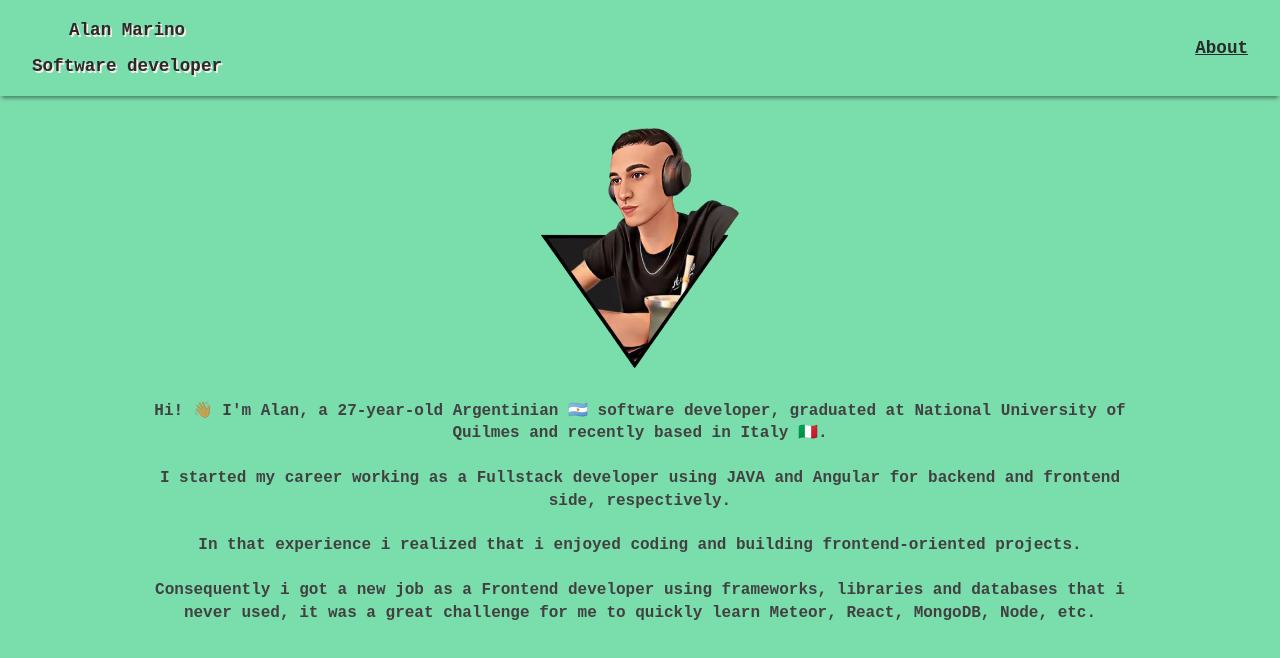
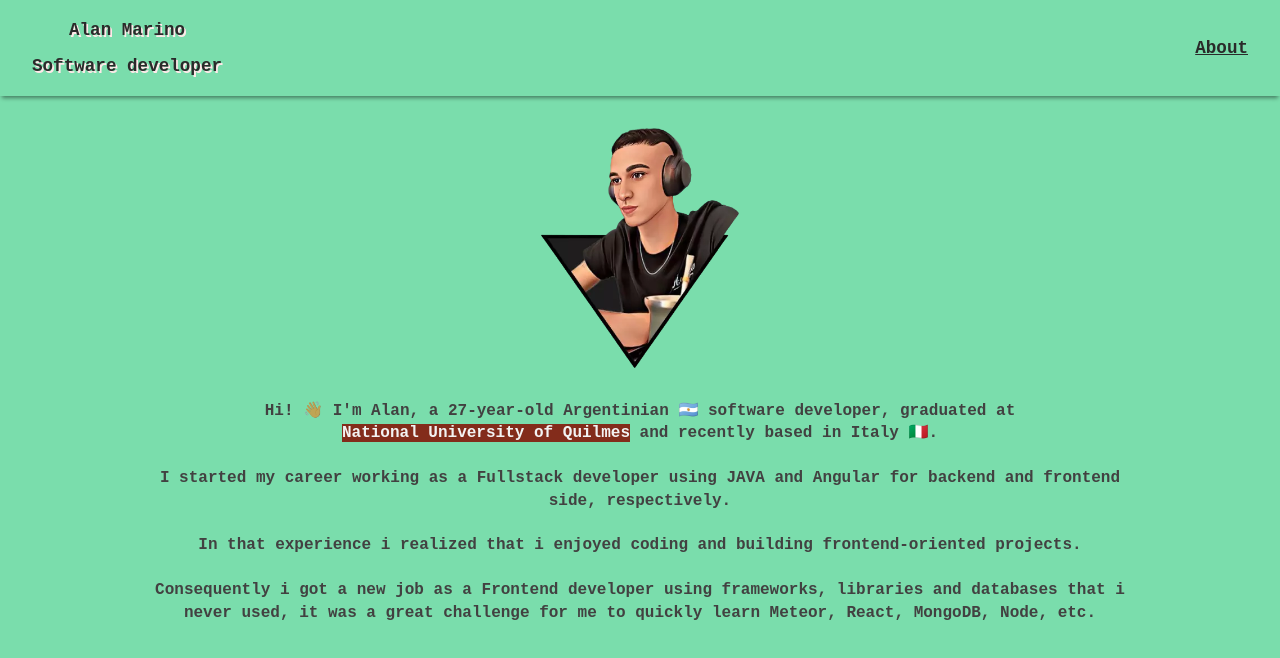
Before and after one commit to marinoalan/portfolio, a Next.js app: page / in a window 1280 px wide. Shown: the top 658 px of the page. Built offline with nearby package versions, Linux system fonts and the light colour scheme.

Commit message:
Added background color to UNQ link

```diff
--- a/pages/index.tsx
+++ b/pages/index.tsx
@@ -1,4 +1,5 @@
 import type { NextPage } from "next";
+import NextLink from "next/link";
 import styled from "styled-components";
 
 const CenteredText = styled.p`
@@ -50,14 +51,56 @@ const WavingHand = styled.span`
   }
 `;
 
+const CustomLink = styled.a`
+  background-color: #832c1b;
+  text-decoration: unset;
+  white-space: nowrap;
+  color: #f3f3f3;
+`;
+
+const FlagSpan = styled.span`
+  @media (prefers-color-scheme: dark) {
+    -webkit-background-clip: text !important;
+    -webkit-text-fill-color: transparent;
+  }
+`;
+
+const ArgentinaFlagText = styled(FlagSpan)`
+  @media (prefers-color-scheme: dark) {
+    background: radial-gradient(circle at center, white, #73abde 50%);
+  }
+`;
+
+const ItalianFlagText = styled(FlagSpan)`
+  @media (prefers-color-scheme: dark) {
+    background: linear-gradient(to right, #0c9246, #ffffff, #c32e29);
+  }
+`;
+
 const Home: NextPage = () => {
   return (
     <TextWrapper>
       <TextContainer>
         <CenteredText>
           Hi! <WavingHand>👋</WavingHand> I'm Alan, a {getAge("1994-08-07")}
-          -year-old <CountryFlag>Argentinian 🇦🇷</CountryFlag> software developer, graduated at National
-          University of Quilmes and recently based in <CountryFlag>Italy 🇮🇹</CountryFlag>.
+          -year-old{" "}
+          <CountryFlag>
+            <ArgentinaFlagText>Argentinian</ArgentinaFlagText> 🇦🇷
+          </CountryFlag>{" "}
+          software developer, graduated at{" "}
+          <NextLink
+            href="http://www.unq.edu.ar/english/sections/159-the-university"
+            passHref
+          >
+            <CustomLink target="_blank" rel="noopener noreferrer">
+              National University of Quilmes
+            </CustomLink>
+          </NextLink>{" "}
+          and recently based in{" "}
+          <CountryFlag>
+            <ItalianFlagText>Italy</ItalianFlagText> 🇮🇹
+          </CountryFlag>
+          .
           <br />
           <br />
           I started my career working as a Fullstack developer using JAVA and
```
